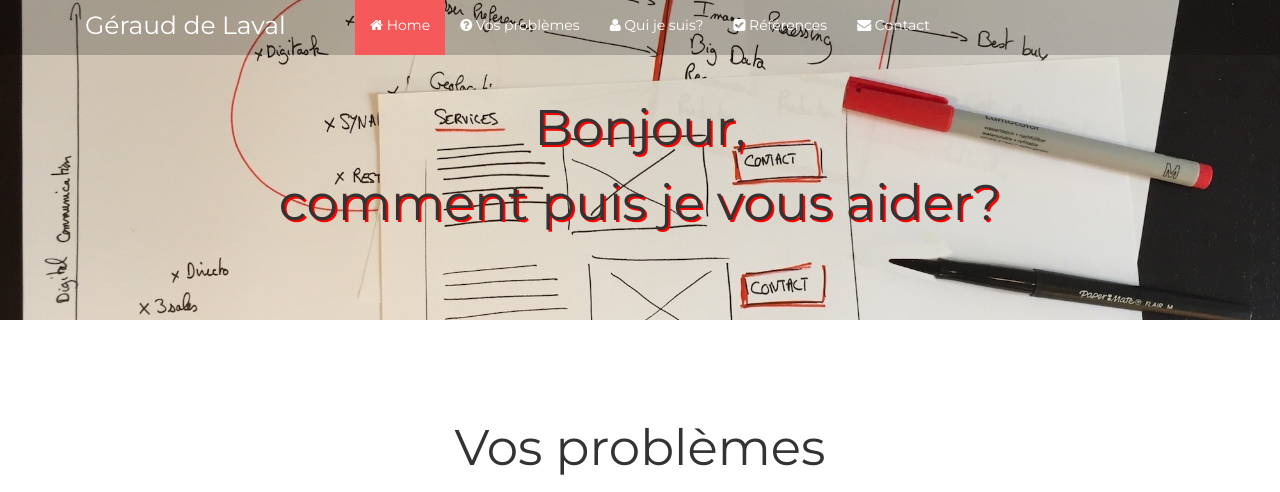
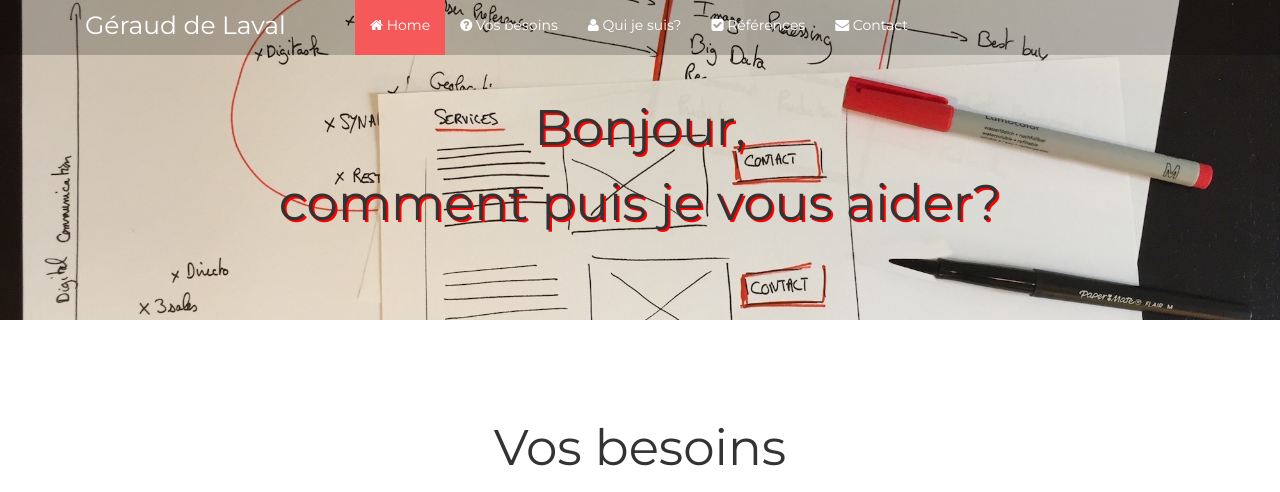
Before and after one commit to gerauddelaval/gerauddelaval.github.io, a plain HTML site: page index.html in a window 1280 px wide. Shown: the top 492 px of the page. Drawn offline with Linux system fonts and the light colour scheme.

Commit message:
Improve content following Rodolphe comment

```diff
--- a/index.html
+++ b/index.html
@@ -50,9 +50,8 @@
         <div class="collapse navbar-collapse" id="navbar">
                             <ul class="nav navbar-nav col-md-9 pull-right">
                             <li class="active"><a href="#home"><i class="fa fa-home"></i> Home</a></li>
-                            <li><a href="#services"><i class="fa fa-question-circle"></i> Vos problèmes</a></li>
+                            <li><a href="#services"><i class="fa fa-question-circle"></i> Vos besoins</a></li>
                             <li><a href="#about"><i class="fa fa-user"></i> Qui je suis?</a></li>
-<!-- 							<li><a href="#method"><i class="fa fa-pencil"></i> Méthode</a></li> -->
                             <li><a href="#clients"><i class="fa fa-check-square"></i> Références</a></li>
                             <li><a href="#contact"><i class="fa fa-envelope"></i> Contact</a></li>
                             </ul>
@@ -86,7 +85,7 @@
 <section id="services">
 <div class="container text-center">
 <div class="row">
-<h1 class="title">Vos problèmes</h1>
+<h1 class="title">Vos besoins</h1>
 <h2 class="subtitle">Ce que je peux faire pour vous</h2>
 
     <div class="col-lg-4 col-md-4 col-sm-4 col-xs-12">
@@ -142,7 +141,7 @@
 Je suis basé à Lausanne (CH) et je me déplace volontiers pour venir discuter avec vous.
     </p>
     <p>
-Parmi mes influences: visual thinking, business model canvas, Agile, User centered, High tech, start ups, lean life.
+Parmi mes influences: visual thinking, business model canvas, Agile, User centered, High tech, start ups, lean.
 
     </p>
 
```
